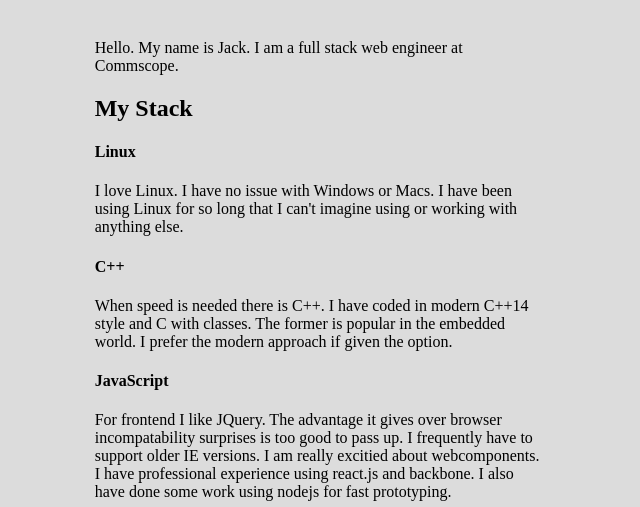
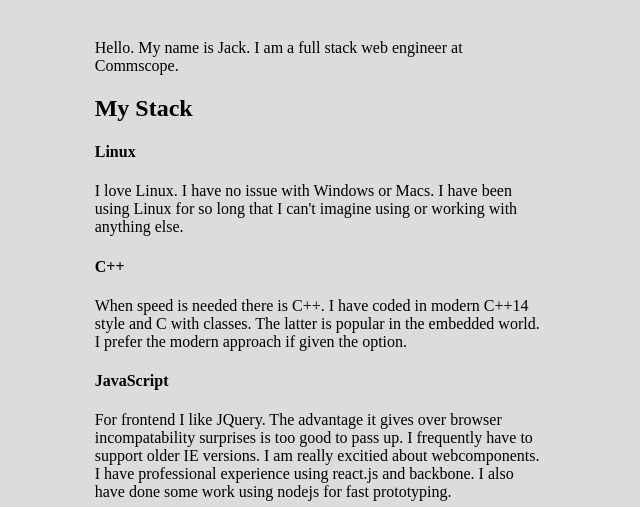
Before and after one commit to banjocat/mywebsite, a Flask app: page / in a window 1280 px wide. Shown: the part 199-706 px from the top of the page, without its empty margins (0-640 px from the left). Run offline with Flask 2, Linux system fonts and the light colour scheme; some libraries are stand-ins or nearby versions.

Commit message:
Grammar fix

```diff
--- a/templates/index.html
+++ b/templates/index.html
@@ -9,7 +9,7 @@ I love Linux. I have no issue with Windows or Macs. I have been using Linux
 for so long that I can't imagine using or working with anything else.
 <h4>C++</h4>
 When speed is needed there is C++. I have coded in modern C++14 style and C
-with classes. The former is popular in the embedded world.
+with classes. The latter is popular in the embedded world.
 I prefer the modern approach if given the option.
 <h4>JavaScript</h4>
 For frontend I like JQuery. The
```
